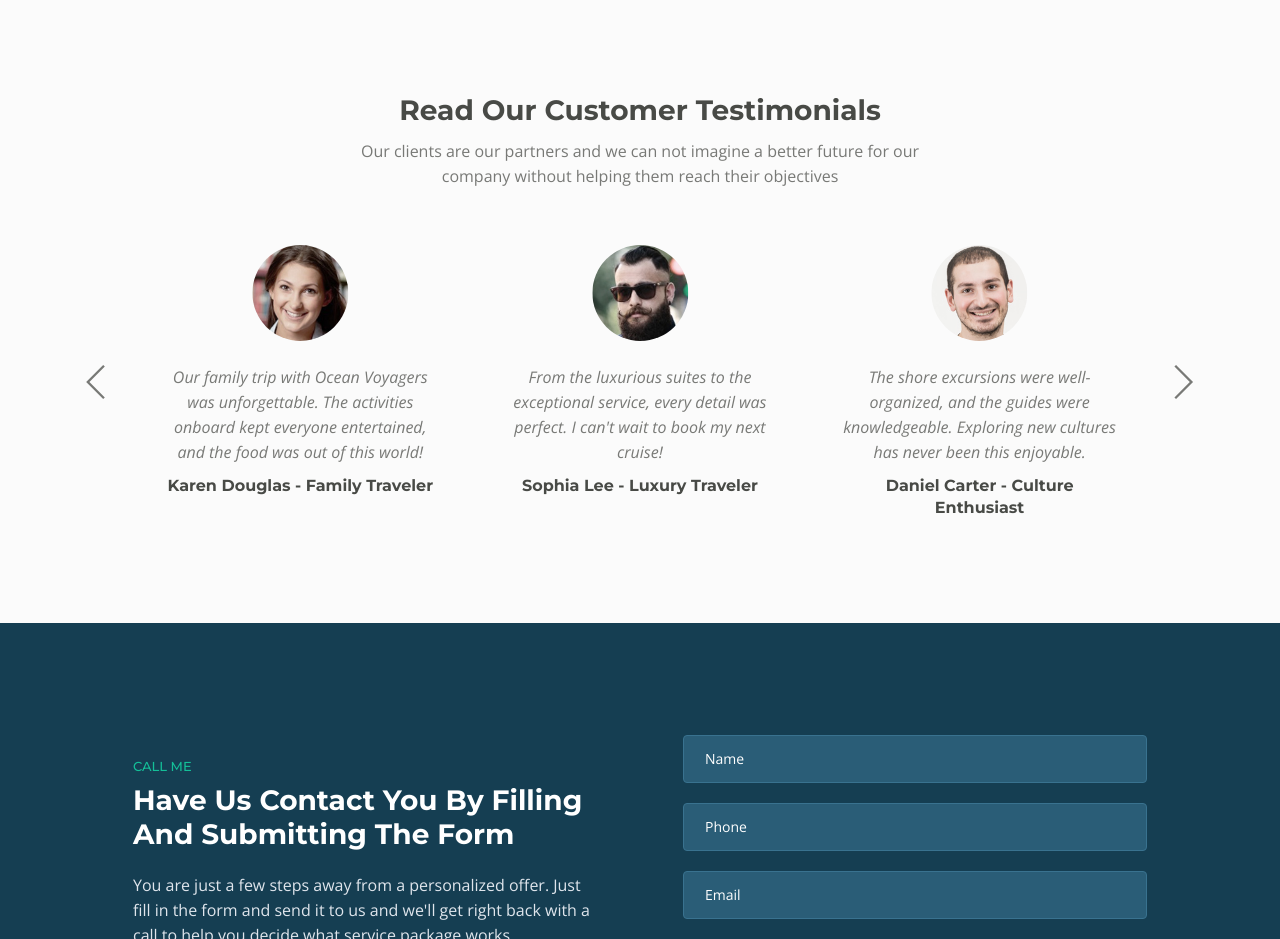
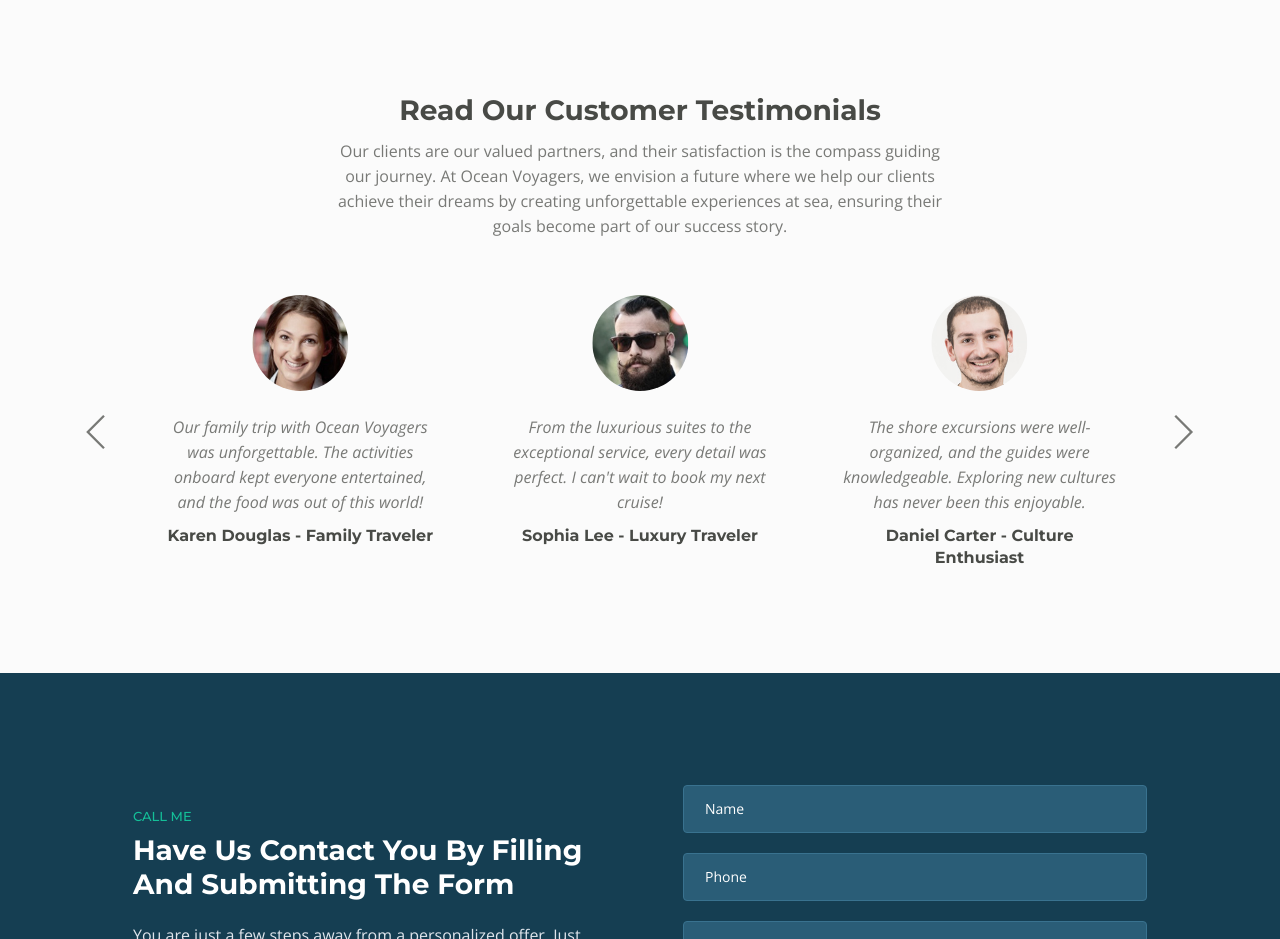
Before and after one commit to DarrenMaxvel/Ocean-Voyagers, a plain HTML site: page index.html in a window 1280 px wide. Shown: the part 4460-5399 px from the top of the page. Drawn offline with nearby package versions, Linux system fonts and the light colour scheme.

Commit message:
Update index.html

```diff
--- a/index.html
+++ b/index.html
@@ -498,7 +498,7 @@
             <div class="row">
                 <div class="col-lg-12">
                     <h2>Read Our Customer Testimonials</h2>
-                    <p class="p-heading">Our clients are our partners and we can not imagine a better future for our company without helping them reach their objectives</p>
+                    <p class="p-heading">Our clients are our valued partners, and their satisfaction is the compass guiding our journey. At Ocean Voyagers, we envision a future where we help our clients achieve their dreams by creating unforgettable experiences at sea, ensuring their goals become part of our success story.</p>
                 </div> <!-- end of col -->
             </div> <!-- end of row -->
             <div class="row">
```
